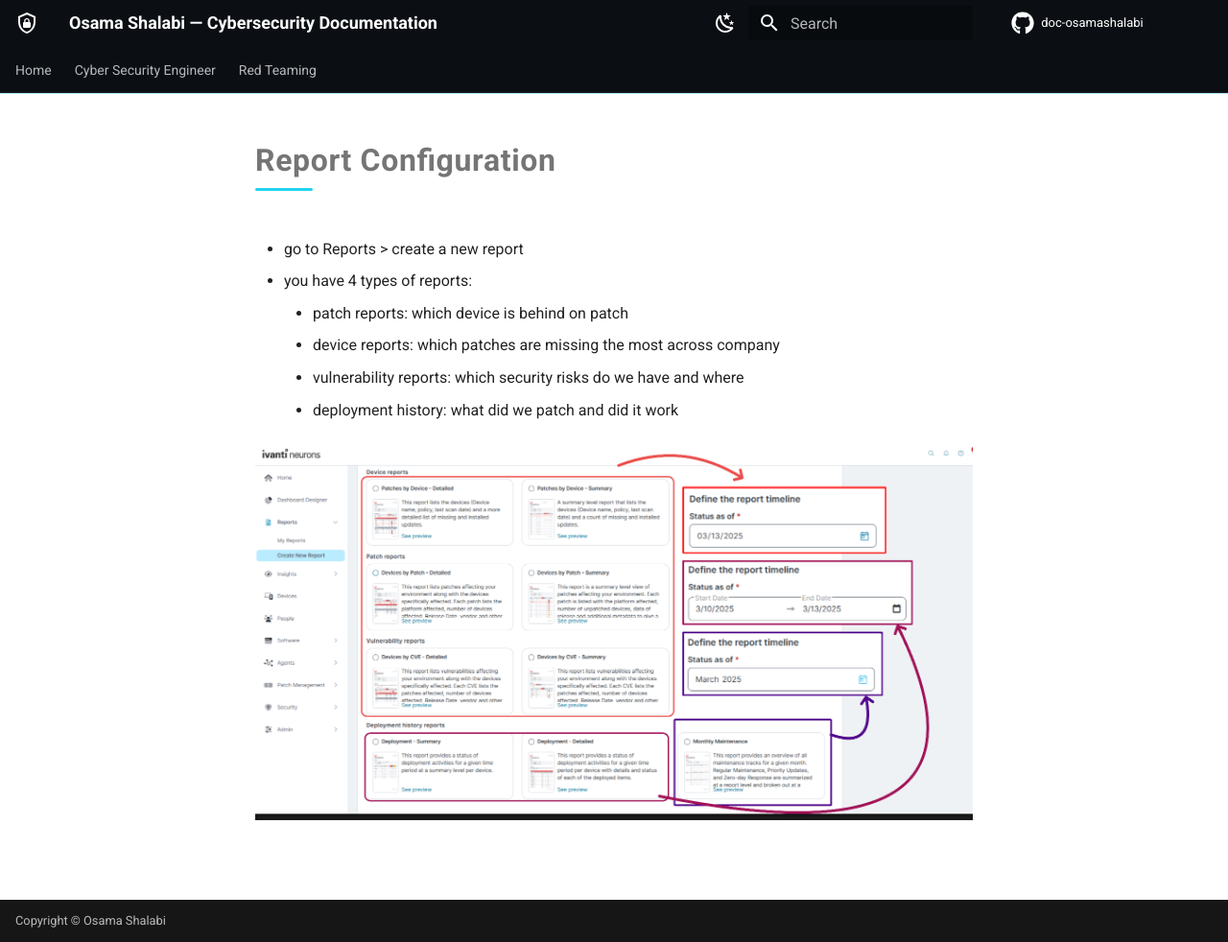
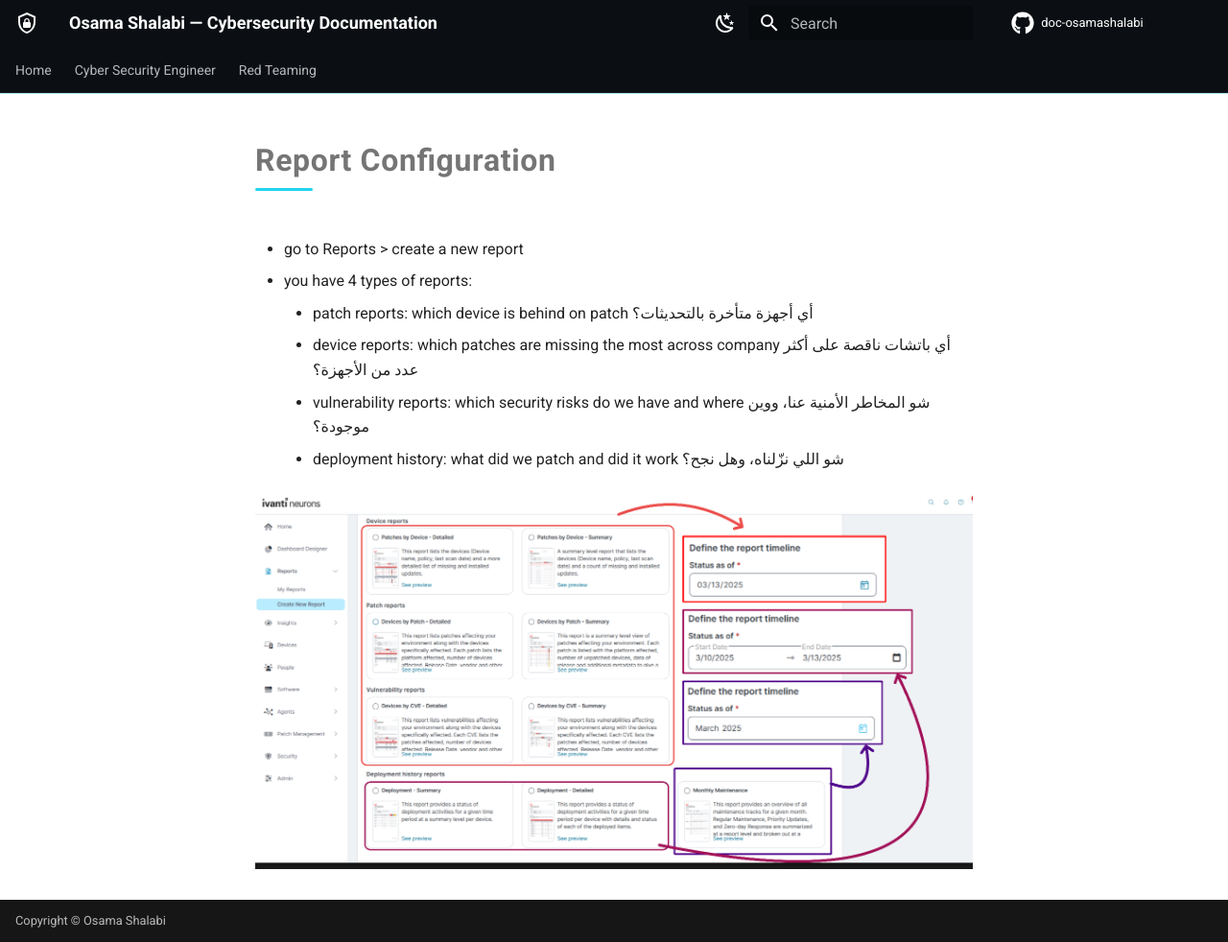
Before and after one commit to osamashalabi432-png/doc-osamashalabi, an MkDocs documentation site: the page built from docs/cyber-security-engineer/patch-management/ivanti/Report Configuration.md, in a window 1280 px wide and 982 px high. Shown: the whole window at 96% size. Built offline with MkDocs 1.6.1 and Material for MkDocs 9.7.7, drawn with Linux system fonts in a browser that asks for light colours; comment, search, counter and statistics services are not loaded.

Commit message:
vault backup: 2026-10-21 12:04:33

```diff
--- a/docs/cyber-security-engineer/patch-management/ivanti/Report Configuration.md
+++ b/docs/cyber-security-engineer/patch-management/ivanti/Report Configuration.md
@@ -1,9 +1,9 @@
 - go to Reports > create a new report
 
 - you have 4 types of reports:
-	- patch reports: which device is behind on patch
-	- device reports: which patches are missing the most across company
-	- vulnerability reports: which security risks do we have and where
-	- deployment history: what did we patch and did it work
+	- patch reports: which device is behind on patch أي أجهزة متأخرة بالتحديثات؟
+	- device reports: which patches are missing the most across company  أي باتشات ناقصة على أكثر عدد من الأجهزة؟
+	- vulnerability reports: which security risks do we have and where شو المخاطر الأمنية عنا، ووين موجودة؟
+	- deployment history: what did we patch and did it work شو اللي نزّلناه، وهل نجح؟
 
 ![](../../../attachments/Pasted%20image%2020261021110543.png)
```
